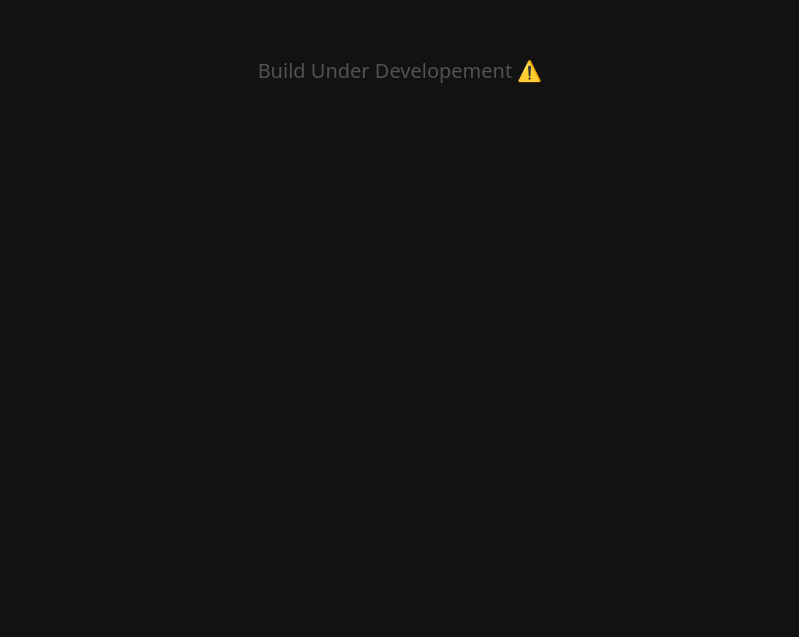
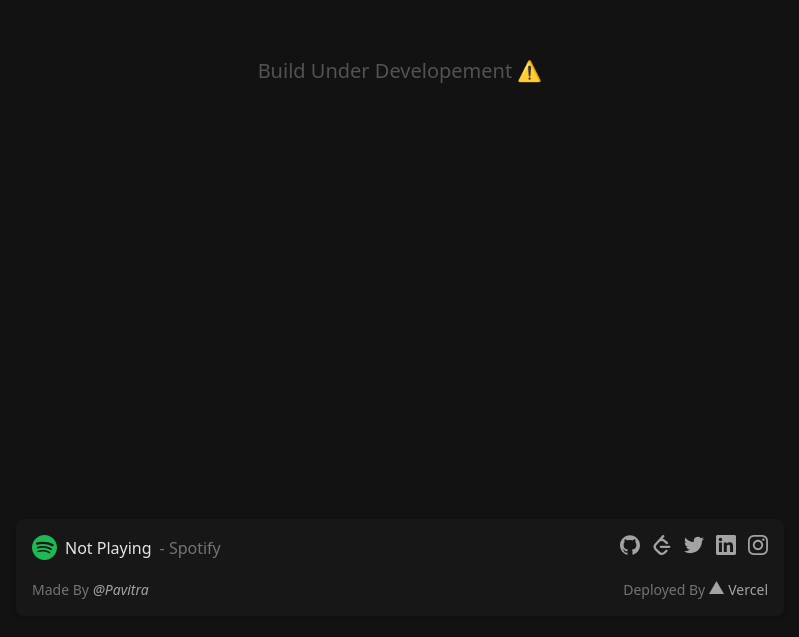
Before and after one commit to Pavitra554/portfolio, a Next.js app: page / in a window 1280 px wide. Shown: the part 429-1066 px from the top of the page, without its empty margins (240-1039 px from the left). Before the commit the page ends 900 px from the top, so only its background shows below. Built offline with nearby package versions, Linux system fonts and the light colour scheme.

Commit message:
✅ Initial footer

```diff
--- a/components/Footer/Footer.tsx
+++ b/components/Footer/Footer.tsx
@@ -1,12 +1,44 @@
-import React from 'react'
+import React from 'react';
+import Link from 'next/link';
+
+//React Icons
+import {SiVercel,SiSpotify} from 'react-icons/si';
+import { SOCIAL_DATA } from '../../data/socialLinks';
+import SocialButtonFooter from '../Buttons/SocialButtonFooter';
+
 
 const Footer = () => {
   return (
-    <div
-        className='flex w-screen h-72 bg-white/30 dark:bg-black  justify-center p-2 dark:text-neutral-400 text-neutral-900 ease-linear  duration-150 shadow-xl bottom-0 z-40 border-t dark:border-white/10 border-black/20'
-    >
-        <div className='w-full max-w-5xl'>
+    <div className={`bg-neutral-900 hover:bg-neutral-800/40 shadow-md mb-6 p-4 rounded-lg relative bottom-0 mt-12 flex flex-col justify-between max-w-screen-md mx-8 md:mx-auto font-noto ease-linear duration-100`}>
+        <div className='flex flex-col md:flex-row justify-between mb-5'>
+            <div className=' flex flex-row space-x-2 items-center text-md text-neutral-500'>
+                <SiSpotify color='#1DB954' size={25}/>
+                <div className='text-neutral-200'>Not Playing</div>
+                <div >- Spotify</div>
+            </div>
 
+            <div className='flex flex-row mt-4 md:mt-0 space-x-3'>
+              {SOCIAL_DATA.map((e, i) => {
+                return <SocialButtonFooter key={i} link={e.link} name={e.name} />;
+              })}
+            </div>
+        </div>
+        <div className='flex flex-col md:flex-row justify-between'>
+            <div className='text-sm text-neutral-500 '>
+              Made By
+              <Link href='https://www.linkedin.com/in/pavitra-behara/'>
+                <span className='text-neutral-400 pl-1 hover:text-neutral-100 italic ease-linear duration-100'>@Pavitra</span>
+              </Link>
+            </div>
+
+            <div className='flex flex-row items-center text-sm text-neutral-500'>
+              <div>Deployed By </div>
+              <Link href='https://vercel.com'>
+                <span className=' flex flex-row space-x-1 text-neutral-400 pl-1 hover:text-neutral-100 ease-linear duration-100'>
+                  <SiVercel size={15}/><div>Vercel</div>
+                </span>
+              </Link>
+            </div>
         </div>
     </div>
   )
--- a/components/NavBar/NavBar.tsx
+++ b/components/NavBar/NavBar.tsx
@@ -4,29 +4,17 @@ import React from "react";
 import { AnimateSharedLayout, motion } from "framer-motion";
 
 //Components
-import NavLink from "./NavLink";
-import MobileNav from "../MobileNav/MobileNav";
 import SocialButton from "../Buttons/SocialButton";
 
-//icons
-import { MoonIcon, SunIcon, MenuAlt4Icon } from "@heroicons/react/outline";
-
-//Redux
-import { useDispatch, useSelector } from "react-redux";
-import { selectTheme, toggle } from "../../reducers/themeSlice";
-
 //Data
-import { NAV_DATA } from "../../data/navlinks";
 import { SOCIAL_DATA } from "../../data/socialLinks";
 import SocialButtonNormal from "../Buttons/SocialButtonNormal";
 
 const NavBar = () => {
-  const value = useSelector(selectTheme);
-  const dispatch = useDispatch();
   return (
     <AnimateSharedLayout>
       <div
-        className={`mt-12 flex flex-col justify-between max-w-screen-md mx-8 md:mx-auto font-noto selection:bg-[#3dda84] selection:text-n9`}
+        className={`mt-12 flex flex-col justify-between max-w-screen-md mx-8 md:mx-auto font-noto`}
       >
         <div className='max-h-10 flex flex-row justify-between'>
           <div className='text-neutral-100 text-3xl font-semibold'>
--- a/layouts/Container.tsx
+++ b/layouts/Container.tsx
@@ -19,7 +19,7 @@ const Container = ({ children }: any) => {
       </Head>
       <NavBar />
       {children}
-      {/* <Footer/> */}
+      <Footer/>
     </div>
   );
 };
```
